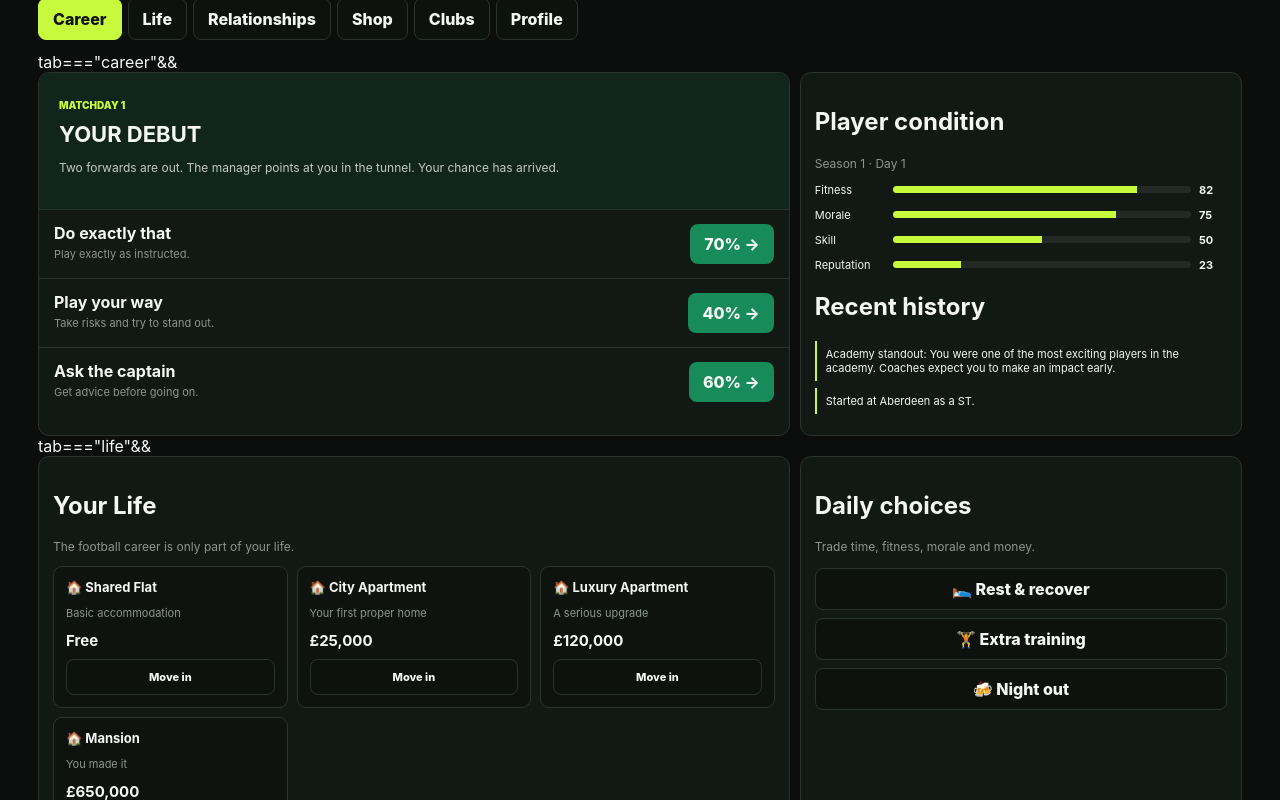
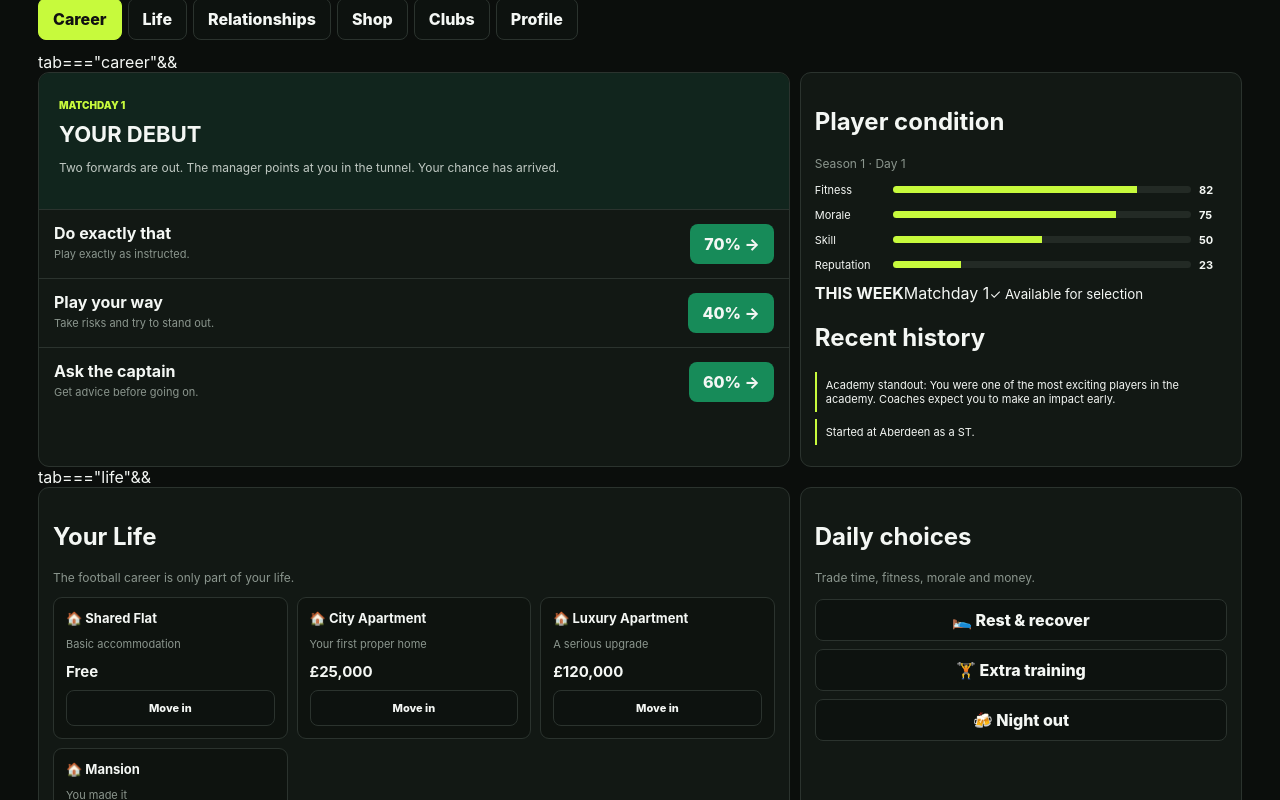
Before and after one commit to cheeseboy-gosee1490/football-career, a React (Vite) app: page / in a window 1280 px wide. Both pictures are taken after a click on the button "Save & start career →". Shown: the part 198-998 px from the top of the page. Built offline with nearby package versions, Linux system fonts and the light colour scheme.

Commit message:
Expand career progression and matchday system

```diff
--- a/src/main.jsx
+++ b/src/main.jsx
@@ -32,11 +32,11 @@ function editPlayer(){
  setScreen("creator");
 }
 
-function match(type){setS(p=>{const chance=clamp((p.ovr+p.skill+p.morale)/3+(type===2?5:0),5,95);const ok=Math.random()*100<chance;let n={...p,apps:p.apps+1,fitness:clamp(p.fitness-8),day:p.day+1};if(ok){const g=Math.random()<.34?1:0;const a=!g&&Math.random()<.35?1:0;n.goals+=g;n.assists+=a;n.rep=clamp(n.rep+(type===2?4:type===3?3:2));n.skill=clamp(n.skill+2);n.morale=clamp(n.morale+5);n.value+=35000;n.money+=n.weekly;n.history=[...n.history,["Match "+n.apps+": "+(g?"⚽ Scored!":a?"🎯 Assist!":"⭐ Solid performance.")+" — "+p.club]].flat().slice(-20)}else{n.rep=clamp(n.rep-1);n.morale=clamp(n.morale-6);n.history=[...n.history,"Match "+n.apps+": difficult outing — "+p.club].slice(-20)}if(n.apps===3&&!n.weekly){n.weekly=850;n.history=[...n.history,"Signed first professional contract: £850/week."].slice(-20)}if(n.day%30===0){n.age+=1;n.season+=1;n.ovr=clamp(n.ovr+Math.max(1,Math.round(n.skill/45)),40,95);n.history=[...n.history,"Birthday and new season: now "+n.age+"."].slice(-20)}return n})}
+function match(type){setS(p=>{const chance=clamp((p.ovr+p.skill+p.morale)/3+(type===2?5:0),5,95);const ok=Math.random()*100<chance;const injured=p.fitness<30&&Math.random()<.22;let n={...p,apps:p.apps+1,fitness:clamp(p.fitness-8),day:p.day+1};if(injured){n.fitness=15;n.morale=clamp(n.morale-12);n.history=[...n.history,"⚕ Picked up a knock. The medical team recommends recovery."].slice(-20);return n;}if(ok){const g=Math.random()<.34?1:0;const a=!g&&Math.random()<.35?1:0;n.goals+=g;n.assists+=a;n.rep=clamp(n.rep+(type===2?4:type===3?3:2));n.skill=clamp(n.skill+2);n.morale=clamp(n.morale+5);n.value+=35000;n.money+=n.weekly;n.history=[...n.history,["Match "+n.apps+": "+(g?"⚽ Scored!":a?"🎯 Assist!":"⭐ Solid performance.")+" — "+p.club]].flat().slice(-20)}else{n.rep=clamp(n.rep-1);n.morale=clamp(n.morale-6);n.history=[...n.history,"Match "+n.apps+": difficult outing — "+p.club].slice(-20)}if(n.apps===3&&!n.weekly){n.weekly=850;n.history=[...n.history,"📄 Signed first professional contract: £850/week."].slice(-20)}if(n.weekly&&n.apps%5===0){n.money+=n.weekly;n.history=[...n.history,"💷 Weekly wage paid: "+cash(n.weekly)+"."].slice(-20)}if(n.day%30===0){n.age+=1;n.season+=1;n.ovr=clamp(n.ovr+Math.max(1,Math.round(n.skill/45)),40,95);n.history=[...n.history,"Birthday and new season: now "+n.age+"."].slice(-20)}return n})}
 function buy(i){const x=items[i];if(s.money<x[2]||s.items.includes(x[0]))return;setS(p=>{const n={...p,money:p.money-x[2],items:[...p.items,x[0]],history:[...p.history,"Bought "+x[0]+"."].slice(-20)};n[x[3]]=clamp(n[x[3]]+x[4]);return n})}
 function transfer(i){const c=clubs[i];if(s.ovr+8<c[2])return;setS(p=>({...p,club:c[0],weekly:c[3],money:p.money+c[3]*4,rep:clamp(p.rep+3),history:[...p.history,"Transferred to "+c[0]+" — "+cash(c[3])+"/week."].slice(-20)}))}
 function spend(i){setS(p=>({...p,money:Math.max(0,p.money-100),relationship:i===0?clamp(p.relationship+8):p.relationship,morale:clamp(p.morale+4),history:[...p.history,"Spent time with "+people[i][0]+"."].slice(-20)}))}
-function action(k){setS(p=>k==="rest"?{...p,fitness:clamp(p.fitness+18),morale:clamp(p.morale+5),day:p.day+1}:k==="train"?{...p,fitness:clamp(p.fitness-15),skill:clamp(p.skill+4),day:p.day+1}:{...p,money:Math.max(0,p.money-150),morale:clamp(p.morale+12),fitness:clamp(p.fitness-8),day:p.day+1})}
+function action(k){setS(p=>{let n={...p,day:p.day+1};if(k==="rest"){n.fitness=clamp(p.fitness+18);n.morale=clamp(p.morale+5);n.history=[...p.history,"🛌 Recovery day: fitness restored."].slice(-20)}else if(k==="train"){n.fitness=clamp(p.fitness-15);n.skill=clamp(p.skill+4);n.ovr=clamp(p.ovr+(p.skill>70?1:0),40,95);n.history=[...p.history,"🏋 Extra training completed. Skill improved."].slice(-20)}else{n.money=Math.max(0,p.money-150);n.morale=clamp(p.morale+12);n.fitness=clamp(p.fitness-8);n.history=[...p.history,"🍻 Night out with friends."].slice(-20)}return n})}
 function home(name,cost){if(s.money<cost||s.items.includes(name))return;setS(p=>({...p,money:p.money-cost,items:[...p.items,name],morale:clamp(p.morale+8),history:[...p.history,"Moved into a "+name+"."].slice(-20)}))}
 function reset(){if(confirm("Start a new career?")){localStorage.removeItem("footballCareer");setS({...initial});setScreen("creator");setTab("career")}}
 if(screen==="landing")return <div className="landing"><div className="landingInner"><div className="brand">FOOTBALL <span>CAREER</span></div><div className="landingHero"><p className="creatorKicker">YOUR FOOTBALL STORY</p><h1>Build a career.<br/><em>Live the life.</em></h1><p>Create your player, choose your starting point and play through a full football career — matches, transfers, money, relationships and everything in between.</p><div className="landingButtons"><button className="startBtn" onClick={()=>{setForm({first:"Scott",surname:"McIntee",age:16,nationality:"Scottish",position:"ST",foot:"Right",club:"Aberdeen"});setScreen("creator")}}>Create new player →</button><button className="continueBtn" onClick={()=>setScreen("game")}>Continue career</button></div></div><div className="landingFeatures"><span>⚽ MATCHES</span><span>💷 MONEY</span><span>🔁 TRANSFERS</span><span>❤️ RELATIONSHIPS</span><span>🏠 LIFE</span></div></div></div>;
@@ -47,7 +47,7 @@ return <div className="app"><header><div className="brand">FOOTBALL <span>CAREER
 <div className="card stats">{[["APPS",s.apps],["GOALS",s.goals],["ASSISTS",s.assists],["VALUE",s.value>=1000000?"£"+(s.value/1000000).toFixed(1)+"m":cash(s.value)],["REP",s.rep]].map(x=><div className="stat" key={x[0]}><b>{x[1]}</b><span>{x[0]}</span></div>)}</div>
 <div className="card money"><span>BANK</span><b>{cash(s.money)}</b><small>{cash(s.weekly)} / week</small></div></section>
 <nav>{nav.map(x=><button key={x[0]} className={tab===x[0]?"active":""} onClick={()=>setTab(x[0])}>{x[1]}</button>)}</nav><main>
-tab==="career"&&<div className="grid2"><section className="card story"><div className="hero"><small>MATCHDAY {s.apps+1}</small><h2>{s.apps<2?"YOUR DEBUT":s.morale<45?"A DIFFICULT WEEK":"BREAKING THROUGH"}</h2><p>{s.apps<2?"Two forwards are out. The manager points at you in the tunnel. Your chance has arrived.":"You have a chance to make an impact. Your next decision could change your standing in the squad."}</p></div>{[["Do exactly that","Play exactly as instructed.","70%",1],["Play your way","Take risks and try to stand out.","40%",2],["Ask the captain","Get advice before going on.","60%",3]].map(x=><div className="choice" key={x[0]}><div><b>{x[0]}</b><p>{x[1]}</p></div><button onClick={()=>match(x[3])}>{x[2]} →</button></div>)}</section><section className="card side"><h2>Player condition</h2><p className="muted">Season {s.season} · Day {s.day}</p><Bar label="Fitness" value={s.fitness}/><Bar label="Morale" value={s.morale}/><Bar label="Skill" value={s.skill}/><Bar label="Reputation" value={s.rep}/><h2 className="sectionTitle">Recent history</h2>{s.history.slice(-6).reverse().map((x,i)=><div className="log" key={i}>{x}</div>)}</section></div>
+tab==="career"&&<div className="grid2"><section className="card story"><div className="hero"><small>MATCHDAY {s.apps+1}</small><h2>{s.apps<2?"YOUR DEBUT":s.morale<45?"A DIFFICULT WEEK":"BREAKING THROUGH"}</h2><p>{s.apps<2?"Two forwards are out. The manager points at you in the tunnel. Your chance has arrived.":"You have a chance to make an impact. Your next decision could change your standing in the squad."}</p></div>{[["Do exactly that","Play exactly as instructed.","70%",1],["Play your way","Take risks and try to stand out.","40%",2],["Ask the captain","Get advice before going on.","60%",3]].map(x=><div className="choice" key={x[0]}><div><b>{x[0]}</b><p>{x[1]}</p></div><button onClick={()=>match(x[3])}>{x[2]} →</button></div>)}</section><section className="card side"><h2>Player condition</h2><p className="muted">Season {s.season} · Day {s.day}</p><Bar label="Fitness" value={s.fitness}/><Bar label="Morale" value={s.morale}/><Bar label="Skill" value={s.skill}/><Bar label="Reputation" value={s.rep}/><div className="weekCard"><b>THIS WEEK</b><span>Matchday {s.apps+1}</span><small>{s.fitness<30?"⚕ Recover before playing":"✓ Available for selection"}</small></div><h2 className="sectionTitle">Recent history</h2>{s.history.slice(-6).reverse().map((x,i)=><div className="log" key={i}>{x}</div>)}</section></div>
 tab==="life"&&<div className="grid2"><section className="card"><h2>Your Life</h2><p className="muted">The football career is only part of your life.</p><div className="cards">{[["Shared Flat","Basic accommodation",0],["City Apartment","Your first proper home",25000],["Luxury Apartment","A serious upgrade",120000],["Mansion","You made it",650000]].map(x=><div className="mini" key={x[0]}><h3>🏠 {x[0]}</h3><p>{x[1]}</p><strong>{x[2]?cash(x[2]):"Free"}</strong><button disabled={s.items.includes(x[0])} onClick={()=>home(x[0],x[2])}>{s.items.includes(x[0])?"Owned":"Move in"}</button></div>)}</div></section><section className="card"><h2>Daily choices</h2><p className="muted">Trade time, fitness, morale and money.</p><div className="actions"><button onClick={()=>action("rest")}>🛌 Rest & recover</button><button onClick={()=>action("train")}>🏋 Extra training</button><button onClick={()=>action("night")}>🍻 Night out</button></div></section></div>
 tab==="relationships"&&<div className="grid2"><section className="card"><h2>Relationships</h2><p className="muted">People remember how you treat them.</p><div className="cards">{people.map((p,i)=>{const v=i===0?s.relationship:[58,72,64][i-1];return <div className="mini" key={p[0]}><h3>{i===0?"❤️":"👤"} {p[0]}</h3><p>{p[1]}</p><Bar label="Bond" value={v}/><button onClick={()=>spend(i)}>Spend time</button></div>})}</div></section><section className="card"><h2>Relationship system</h2><p className="muted">Relationships influence morale and can unlock story events.</p><div className="bond">{s.relationship}<small>/100 with Emma</small></div></section></div>
 tab==="shop"&&<section className="card"><h2>Shop</h2><p className="muted">Use your football money to shape your lifestyle.</p><div className="cards">{items.map((x,i)=><div className="mini" key={x[0]}><div className="emoji">{x[1]}</div><h3>{x[0]}</h3><strong>{cash(x[2])}</strong><p>+{x[4]} {x[3]}</p><button disabled={s.items.includes(x[0])} onClick={()=>buy(i)}>{s.items.includes(x[0])?"Owned":"Buy"}</button></div>)}</div></section>
```
